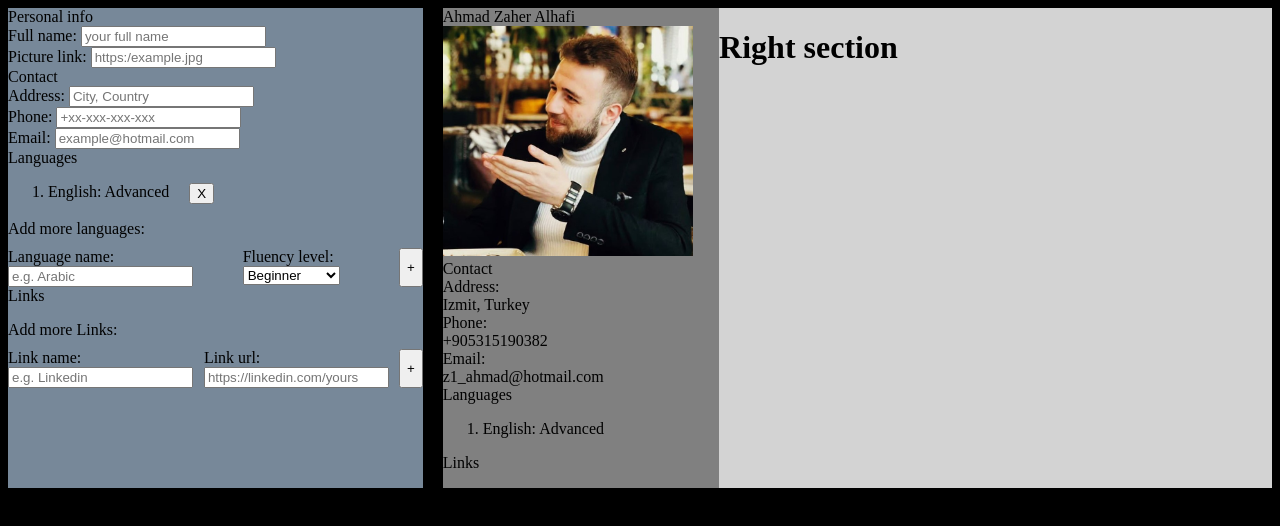
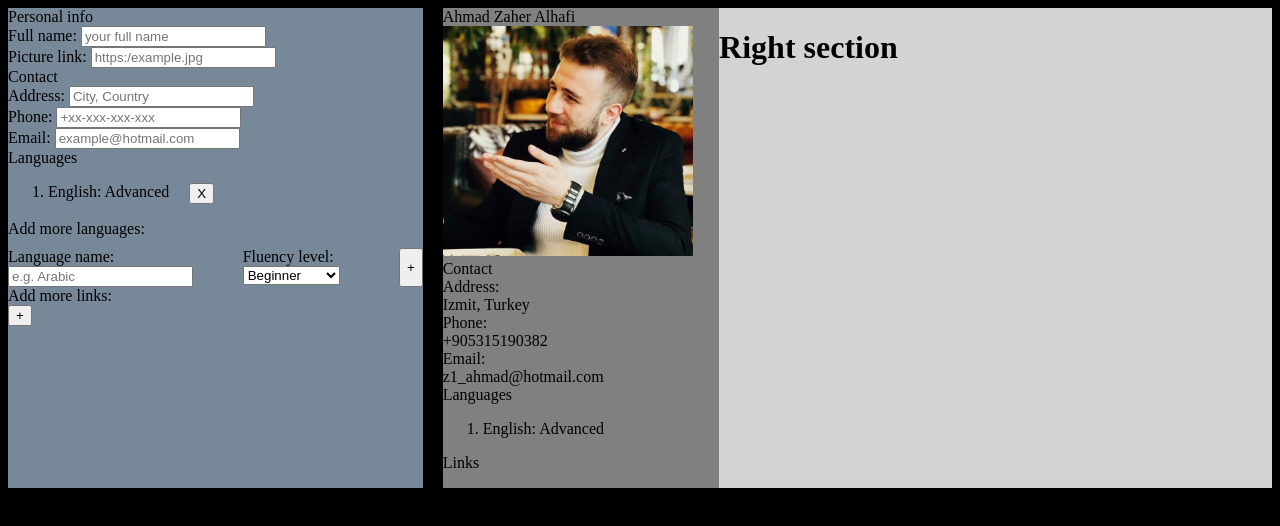
Before and after one commit to Ahmad-Zaher-Alhafi/cv-application, a React (Vite) app in the folder cv-application/: page / in a window 1280 px wide. Shown: the top 526 px of the page. Built offline with nearby package versions, Linux system fonts and the light colour scheme.

Commit message:
UPDATE: EditLinksSection is now shown in a more editable way

```diff
--- a/cv-application/src/components/edit-section/editLinksSection.jsx
+++ b/cv-application/src/components/edit-section/editLinksSection.jsx
@@ -1,76 +1,103 @@
 import { useState } from "react";
-import AddInfoConfiguration from "./addInfoConfiguration";
+import LabeledInput from "./labeledInput";
 import "/src/styles/edit-section/editLinksSection.css";
 
 function EditLinksSection({ links, setLinks }) {
-  const [nameInputValue, setNameInputValue] = useState("");
-  const [urlInputValue, setUrlInputValue] = useState("");
+  const [linksInputs, setLinksInputs] = useState([]);
 
   function addLink() {
-    const newLink = [...links];
-    newLink.push({
-      name: nameInputValue,
-      url: urlInputValue,
-      key: crypto.randomUUID(),
+    const inputKey = crypto.randomUUID();
+
+    const newLinks = [...links];
+    newLinks.push({
+      key: inputKey,
     });
-    setLinks(newLink);
+    setLinks(newLinks);
 
-    resetToDefaultState();
+    const newLinksInputs = [...linksInputs];
+    newLinksInputs.push({
+      nameInput: {
+        label: "Link name: ",
+        onValueChanged: (value) => {
+          onLinkNameChanged(newLinks, inputKey, value);
+        },
+        placeholder: "e.g. Linkedin",
+        key: inputKey + "nameKey",
+      },
+
+      urlInput: {
+        label: "Link url: ",
+        onValueChanged: (value) => {
+          onLinkUrlChanged(newLinks, inputKey, value);
+        },
+        placeholder: "https://linkedin.com/yours",
+        key: inputKey + "urlKey",
+      },
+
+      key: inputKey,
+    });
+
+    setLinksInputs(newLinksInputs);
   }
 
-  function resetToDefaultState() {
-    setNameInputValue("");
-    setUrlInputValue("");
+  function onLinkNameChanged(newLinks, key, newName) {
+    const changedLink = newLinks.find((link) => link.key.includes(key));
+    changedLink.name = newName;
+    setLinks((previousLinks) => [...previousLinks]);
+  }
+
+  function onLinkUrlChanged(newLinks, key, newUrl) {
+    const changedLink = newLinks.find((link) => link.key.includes(key));
+    changedLink.url = newUrl;
+    setLinks((previousLinks) => [...previousLinks]);
   }
 
   function deleteLink(linkKey) {
-    const newLinks = [...links].filter((link) => link.key !== linkKey);
+    const newLinks = [...links].filter((link) => !link.key.includes(linkKey));
     setLinks(newLinks);
+
+    const newLinksInputs = linksInputs.filter(
+      (linkInput) => !linkInput.key.includes(linkKey)
+    );
+    setLinksInputs(newLinksInputs);
   }
-
-  const inputs = [
-    {
-      label: "Link name: ",
-      inputValue: nameInputValue,
-      setInputValue: setNameInputValue,
-      placeholder: "e.g. Linkedin",
-    },
-
-    {
-      label: "Link url: ",
-      inputValue: urlInputValue,
-      setInputValue: setUrlInputValue,
-      placeholder: "https://linkedin.com/yours",
-    },
-  ];
 
   return (
     <div className="editLinksSection">
-      <div className="editSectiontitle">Links</div>
+      <div className="addInfoTitle">Add more links: </div>
 
-      <ul className="linksList">
-        {links.map((link) => {
+      {linksInputs.map((linkInputs) => {
         return (
-            <div className="linkSection" key={link.key}>
-              <li className="link">
-                <a href={link.url}>{link.name}</a>
-              </li>
+          <div className="addInfoContent" key={linkInputs.key}>
+            <LabeledInput
+              label={linkInputs.nameInput.label}
+              placeholder={linkInputs.nameInput.placeholder}
+              onValueChange={(value) =>
+                linkInputs.nameInput.onValueChanged(value)
+              }
+            ></LabeledInput>
+
+            <LabeledInput
+              label={linkInputs.urlInput.label}
+              placeholder={linkInputs.urlInput.placeholder}
+              onValueChange={(value) =>
+                linkInputs.urlInput.onValueChanged(value)
+              }
+            ></LabeledInput>
+
             <button
               className="deleteLinkButton"
-                onClick={() => deleteLink(link.key)}
+              onClick={() => deleteLink(linkInputs.key)}
             >
               X
             </button>
           </div>
         );
       })}
-      </ul>
 
-      <AddInfoConfiguration
-        configurationTitle={"Add more Links:"}
-        inputs={inputs}
-        onButtonclick={addLink}
-      ></AddInfoConfiguration>
+      <button className="addButton" onClick={addLink}>
+        +
+      </button>
     </div>
   );
 }
--- a/cv-application/src/components/edit-section/labeledInput.jsx
+++ b/cv-application/src/components/edit-section/labeledInput.jsx
@@ -1,10 +1,13 @@
+import { useState } from "react";
+
 function LabeledInput({
   label,
   inputType = "text",
   placeholder,
   onValueChange,
-  inputValue,
 }) {
+  const [inputValue, setInputValue] = useState("");
+
   return (
     <div className="labeledInput">
       <label htmlFor="input">{label}</label>
@@ -14,6 +17,7 @@ function LabeledInput({
         placeholder={placeholder}
         value={inputValue}
         onChange={(event) => {
+          setInputValue(event.target.value)
           onValueChange(event.target.value);
         }}
       />
--- a/cv-application/src/styles/edit-section/editLinksSection.css
+++ b/cv-application/src/styles/edit-section/editLinksSection.css
@@ -2,3 +2,8 @@
   display: flex;
   gap: 20px;
 }
+
+.addInfoContent{
+  display: flex;
+  gap: 20px;
+}
```
Lines whose indentation alone changed are shown as unchanged.
